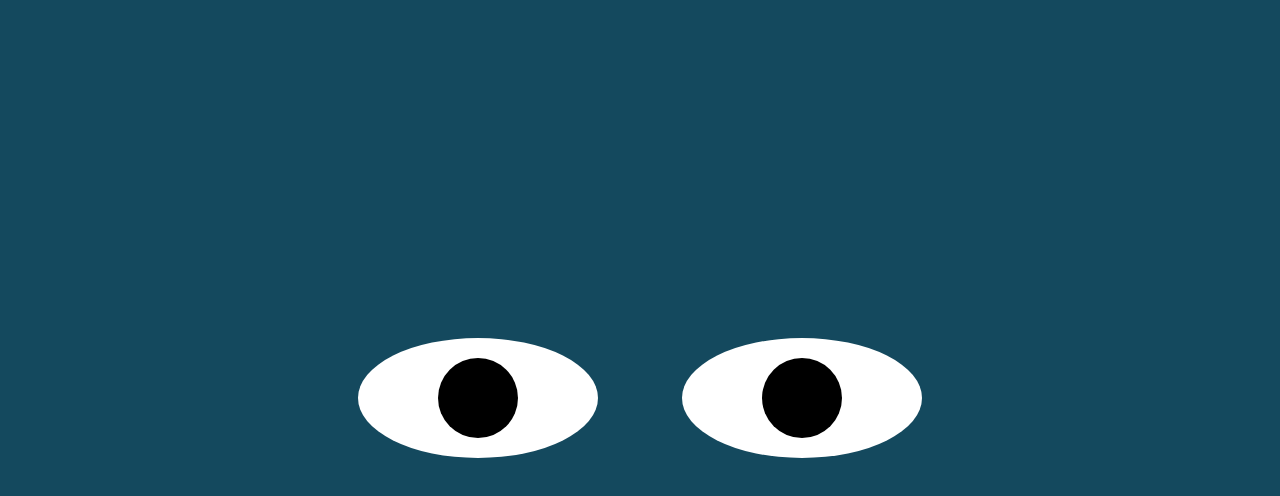
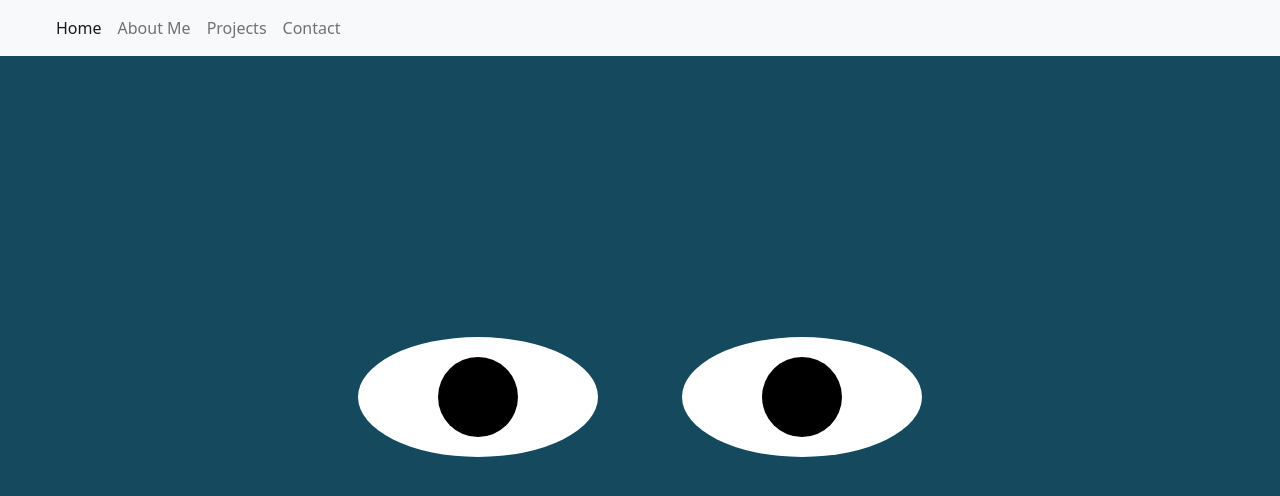
Before and after one commit to kulykarakoc/eyes, a plain HTML site: page index.html in a window 1280 px wide. Drawn offline with nearby package versions, Linux system fonts and the light colour scheme.

Commit message:
navbar stuff

```diff
--- a/index.html
+++ b/index.html
@@ -1,10 +1,34 @@
 <html>
+    <head>
+        <!-- Required meta tags -->
+        <meta charset="utf-8">
+        <meta name="viewport" content="width=device-width, user-scalable=false;">
 
-<head>
-    <link rel="stylesheet" type="text/css" href="./styles.css">
-</head>
+        <title>Bouncing PacMen</title>
 
-<body>
+        <!-- Bootstrap CSS -->
+        <link href="https://cdn.jsdelivr.net/npm/bootstrap@5.1.0/dist/css/bootstrap.min.css" rel="stylesheet" integrity="sha384-KyZXEAg3QhqLMpG8r+8fhAXLRk2vvoC2f3B09zVXn8CA5QIVfZOJ3BCsw2P0p/We" crossorigin="anonymous">
+
+        <!-- modified style sheet from j-->
+        <link rel="stylesheet" type="text/css" href="./styles.css">
+      </head>
+
+  <body><!--NAVIGATION BAR-->
+  <nav class="navbar navbar-expand-lg navbar-light bg-light">
+    <a class="navbar-brand" href="#"</a>
+    <button class="navbar-toggler" type="button" data-toggle="collapse" data-target="#navbarNavAltMarkup" aria-controls="navbarNavAltMarkup" aria-expanded="false" aria-label="Toggle navigation">
+      <span class="navbar-toggler-icon"></span>
+    </button>
+    <div class="collapse navbar-collapse" id="navbarNavAltMarkup">
+      <div class="navbar-nav navbar-right">
+        <a class="nav-item nav-link active" href="kulykarakoc.github.io">Home <span class="sr-only"></span></a>
+        <a class="nav-item nav-link" href="https://kulykarakoc.github.io/#about">About Me</a>
+        <a class="nav-item nav-link" href="https://kulykarakoc.github.io/#projects">Projects</a>
+        <a class="nav-item nav-link" href="https://kulykarakoc.github.io/#contact">Contact</a>
+      </div>
+    </div>
+  </nav>
+
     <div class="eyes">
         <div class="eye">
             <div class="ball"></div>
```
Also changed, not shown: 1 other file.
